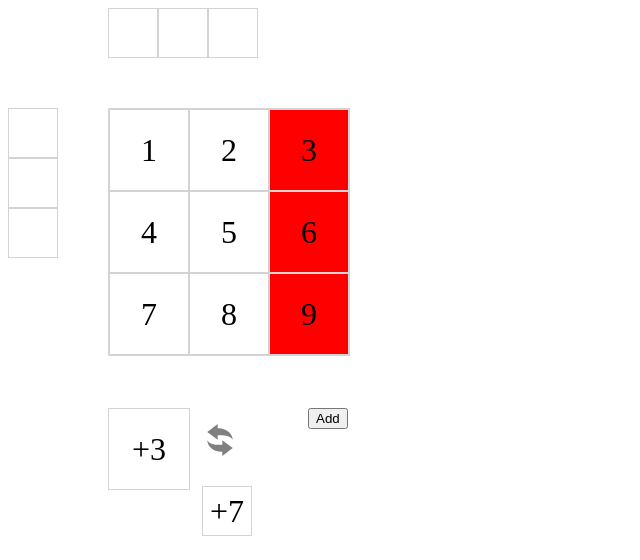
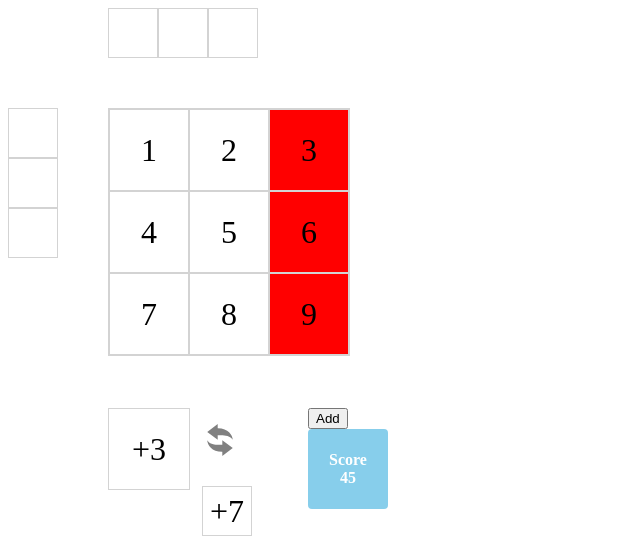
Before and after one commit to nagi-moriyama-lvgs/triple-three, a React app: page / in a window 1280 px wide. Shown: the top 560 px of the page, without its empty margins (0-640 px from the left). Built offline with nearby package versions, Linux system fonts and the light colour scheme; the HTML template or start-up script is replaced by a standard one.

Commit message:
scoreの合計値を出力できるように更新

```diff
--- /dev/null
+++ b/src/components/atoms/Score.tsx
@@ -0,0 +1,41 @@
+import React, { memo } from "react";
+import styled from "styled-components";
+import clsx from "clsx";
+
+type BaseScoreProps = {
+  className?: string;
+  label?: string;
+  number: number;
+};
+
+const BaseScore: React.FC<BaseScoreProps> = ({
+  className,
+  label = "Score",
+  number = 0,
+}) => {
+  return (
+    <div className={className}>
+      <span>{label}</span>
+      <span>{number}</span>
+    </div>
+  );
+};
+
+const Score = styled(BaseScore)`
+  & {
+    width: 5rem;
+    height: 5rem;
+    border-radius: 4px;
+    background-color: skyblue;
+    display: flex;
+    flex-direction: column;
+    justify-content: center;
+    align-items: center;
+    span {
+      color: white;
+      font-weight: bold;
+    }
+  }
+`;
+
+export default memo<BaseScoreProps>(Score);
--- a/src/components/organisms/TripleThreeCore.tsx
+++ b/src/components/organisms/TripleThreeCore.tsx
@@ -2,8 +2,10 @@ import React, { memo, useState, useCallback } from "react";
 import styled from "styled-components";
 import Adder from "~/components/atoms/Adder";
 import Button from "~/components/atoms/Button";
+import Score from "~/components/atoms/Score";
 import Hands from "~/components/molecules/Hands";
 import NineSquares from "~/components/molecules/NineSquares";
+import Square from "../atoms/Square";
 
 type BaseTripleThreeCoreProps = {
   className?: string;
@@ -81,6 +83,11 @@ const BaseTripleThreeCore: React.FC<BaseTripleThreeCoreProps> = ({
     })
   );
 
+  // Score
+  const total_score = squares
+    .map((row) => row.reduce((sum, num) => sum + num))
+    .reduce((sum, num) => sum + num);
+
   return (
     <div className={className}>
       <div className={"empty_area"}></div>
@@ -100,7 +107,10 @@ const BaseTripleThreeCore: React.FC<BaseTripleThreeCoreProps> = ({
       <div className={"hand_area"}>
         <Hands values={hands} onClick={changeHands} />
       </div>
-      <Button className={"button_area"} onClick={onClickCalculate} />
+      <div className={"button_area"}>
+        <Button onClick={onClickCalculate} />
+        <Score number={total_score} />
+      </div>
     </div>
   );
 };
```
